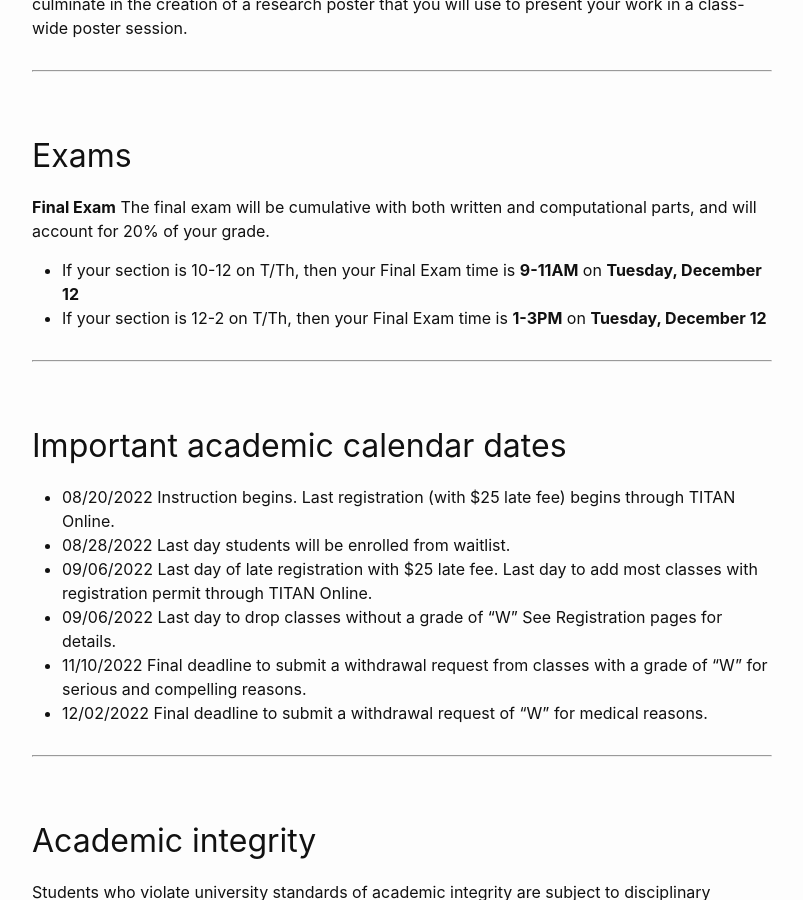
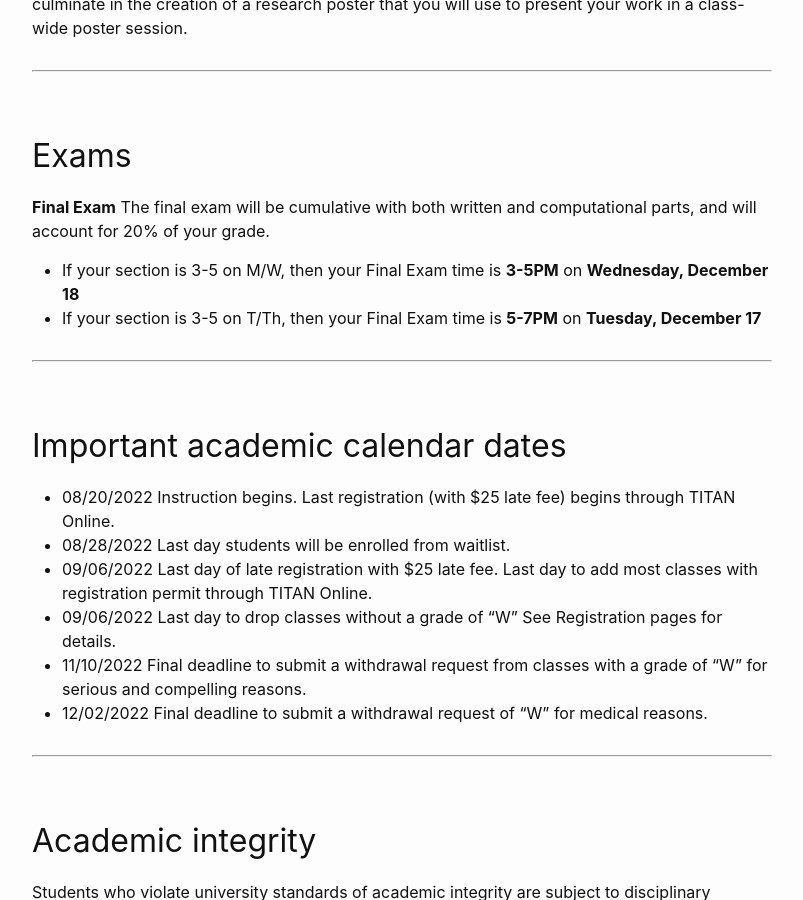
Before and after one commit to wcasper/math180fall2024, a Jekyll site: the page built from syllabus.md, in a window 1280 px wide and 900 px high, scrolled down 4536 px. Shown: the whole window, without its empty margins (238-1041 px from the left). Built offline with Jekyll 4.4.1, drawn with Linux system fonts in a browser that asks for light colours.

Commit message:
fixed final dates

```diff
--- a/syllabus.md
+++ b/syllabus.md
@@ -135,8 +135,8 @@ ___
 **Final Exam**
 The final exam will be cumulative with both written and computational parts, and will account for 20% of your grade.
 
-* If your section is 10-12 on T/Th, then your Final Exam time is **9-11AM** on **Tuesday, December 12**
-* If your section is 12-2  on T/Th, then your Final Exam time is **1-3PM** on **Tuesday, December 12**
+* If your section is 3-5 on M/W, then your Final Exam time is **3-5PM** on **Wednesday, December 18**
+* If your section is 3-5 on T/Th, then your Final Exam time is **5-7PM** on **Tuesday, December 17**
 
 ___
 
```
